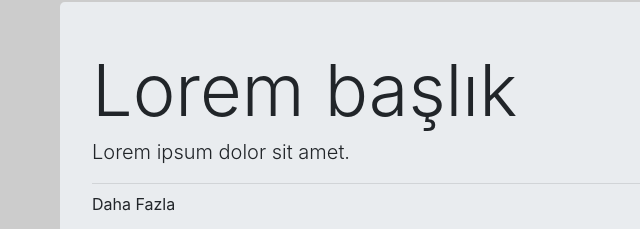
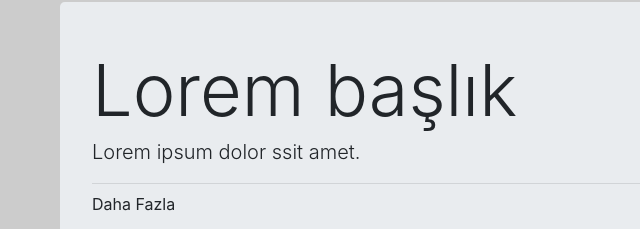
Before and after one commit to sinankinav/npm-bootstrap, a website: page index.html in a window 1280 px wide. Shown: the part 1452-1681 px from the top of the page, 25-665 px from the left. Drawn offline with nearby package versions, Linux system fonts and the light colour scheme.

Commit message:
Update index.html

```diff
--- a/index.html
+++ b/index.html
@@ -141,7 +141,7 @@
             <div class="container">
                 <div class="jumbotron py-5">
                     <h1 class="display-3">Lorem başlık</h1>
-                    <p class="lead">Lorem ipsum dolor sit amet.</p>
+                    <p class="lead">Lorem ipsum dolor ssit amet.</p>
                     <hr class="my-2">
                     <p>Daha Fazla</p>
                     <p class="lead">
```
